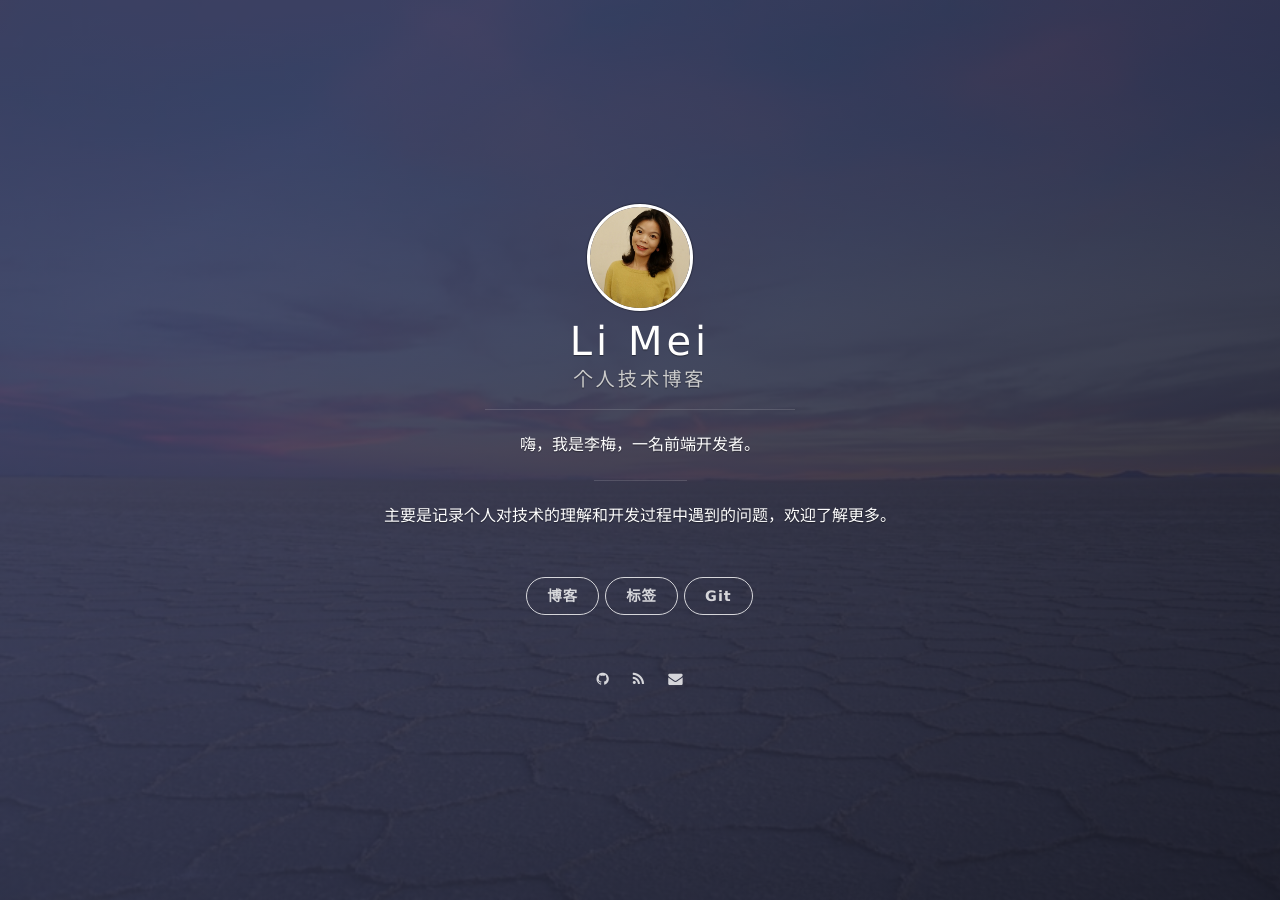
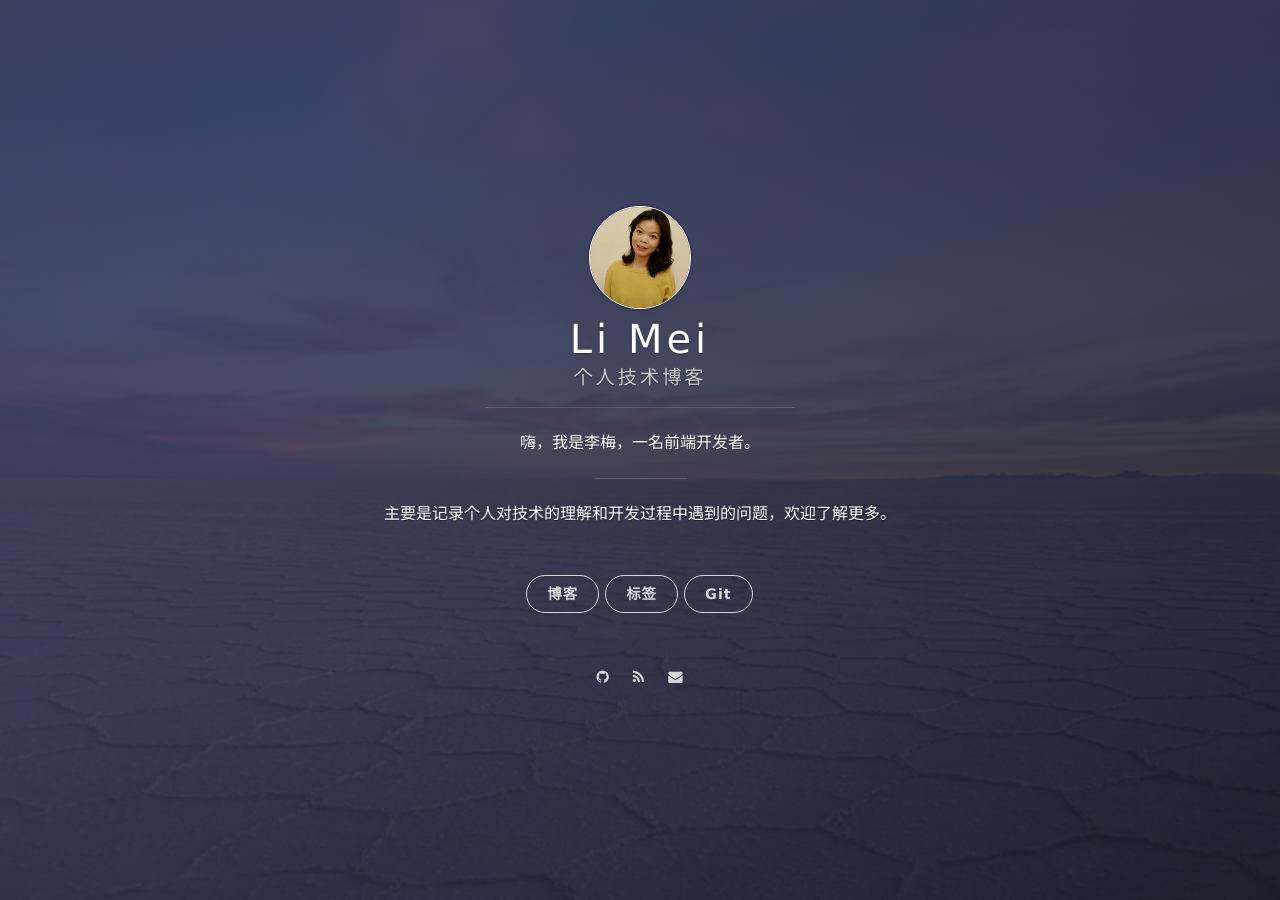
Before and after one commit to LiMeii/LiMeii.github.io, a Jekyll site: the page built from index.html, in a window 1280 px wide. Built offline with Jekyll 4.4.1, drawn with Linux system fonts in a browser that asks for light colours; nearby versions of some CDN libraries; the list of posts is cut into pages by our own code.

Commit message:
update my profile

```diff
--- a/_sass/global.scss
+++ b/_sass/global.scss
@@ -322,7 +322,7 @@ td:last-child {
 .avatar,
 .logo {
   border-radius: 50%;
-  border: 3px solid #FFF;
+  border: 1.6px solid #FFF;
   box-shadow:0 0 1px 1px rgba(000,000,000,.3);
 }
 
```
